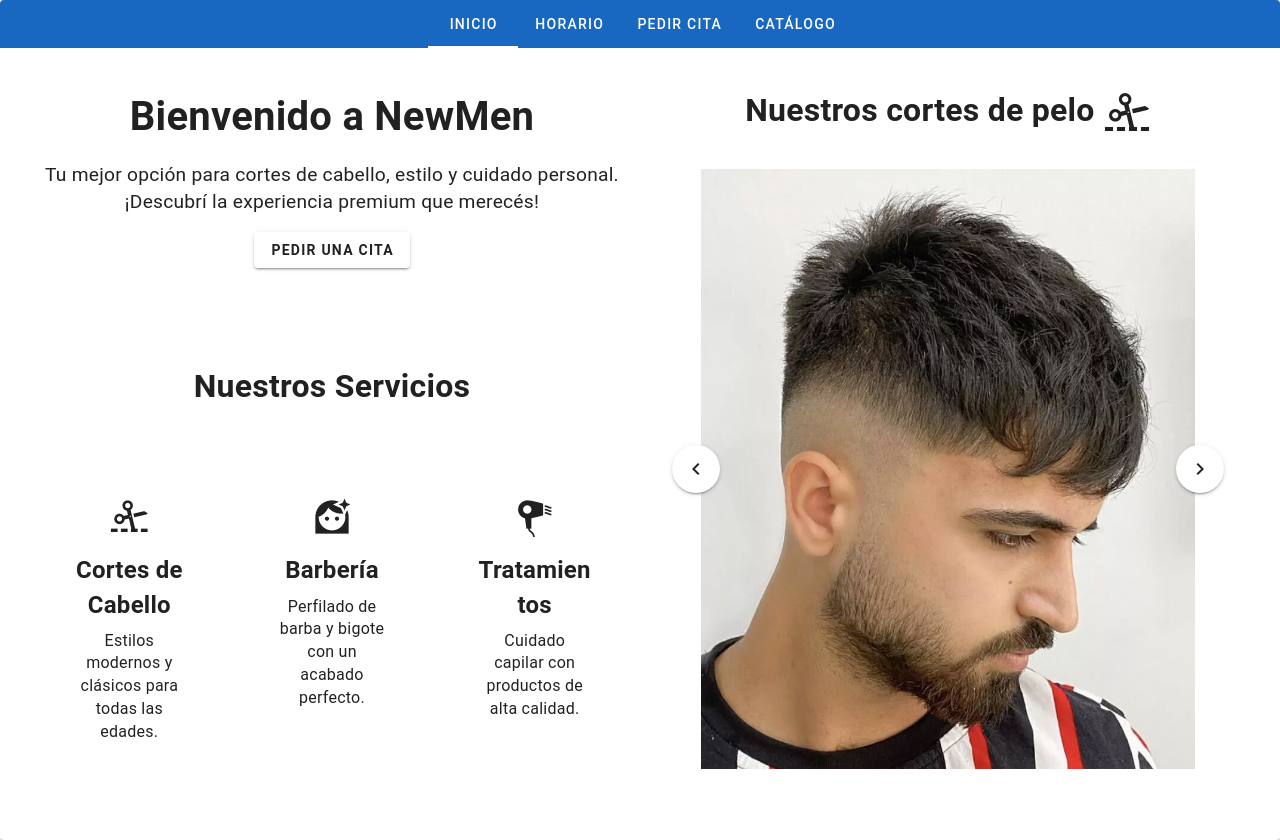
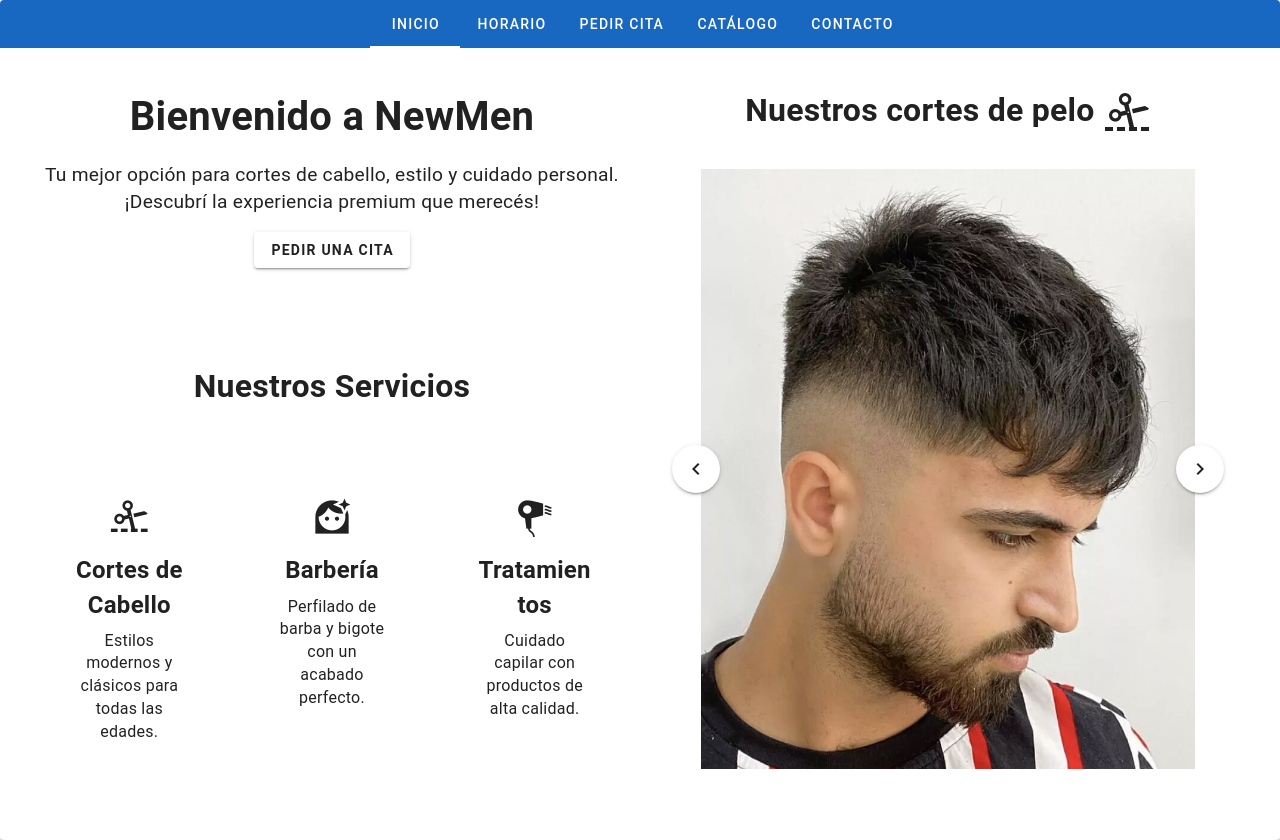
Before and after one commit to Alexfp28/newman-front, a Vue app: page / in a window 1280 px wide. Built offline with nearby package versions, Linux system fonts and the light colour scheme.

Commit message:
Cambios en el estilo del header adaptados al de vuetify.

```diff
--- a/index.html
+++ b/index.html
@@ -2,9 +2,9 @@
 <html lang="">
   <head>
     <meta charset="UTF-8">
-    <link rel="icon" href="/favicon.ico">
+    <link rel="icon" href="/src/images/newmen_logo.png">
     <meta name="viewport" content="width=device-width, initial-scale=1.0">
-    <title>Vite App</title>
+    <title>NewMen Web</title>
   </head>
   <body>
     <div id="app"></div>
--- a/src/OnlyDesktop/VistaUsuario/components/TabComponent.vue
+++ b/src/OnlyDesktop/VistaUsuario/components/TabComponent.vue
@@ -3,10 +3,10 @@
 import ScheduleComponent from "@/OnlyDesktop/VistaUsuario/components/pages/ScheduleComponent.vue";
 import AppointmentComponent from "@/OnlyDesktop/VistaUsuario/components/pages/AppointmentComponent.vue";
 import CatalogComponent from "@/OnlyDesktop/VistaUsuario/components/pages/CatalogComponent.vue";
-import "@/assets/TabComponent.css"
+import ContactComponent from "@/OnlyDesktop/VistaUsuario/components/pages/ContactComponent.vue";
 
 export default {
-  components: {AppointmentComponent, ScheduleComponent, HomeComponent, CatalogComponent},
+  components: {ContactComponent, AppointmentComponent, ScheduleComponent, HomeComponent, CatalogComponent},
   data: () => ({
     tab: 'Inicio',
     items: [
@@ -24,12 +24,13 @@
     <v-tabs
         v-model="tab"
         bg-color="primary"
-        class="justify-center"
+        align-tabs="center"
     >
       <v-tab value="one">Inicio</v-tab>
       <v-tab value="two">Horario</v-tab>
       <v-tab value="three">Pedir Cita</v-tab>
       <v-tab value="fourth">Catálogo</v-tab>
+      <v-tab value="fifth">Contacto</v-tab>
     </v-tabs>
 
     <v-card-text class="justify-center">
@@ -49,6 +50,10 @@
         <v-tabs-window-item value="fourth">
           <CatalogComponent/>
         </v-tabs-window-item>
+
+        <v-tabs-window-item value="fifth">
+          <ContactComponent/>
+        </v-tabs-window-item>
       </v-tabs-window>
     </v-card-text>
   </v-card>
--- /dev/null
+++ b/src/OnlyDesktop/VistaUsuario/components/pages/ContactComponent.vue
@@ -0,0 +1,13 @@
+<script>
+export default {
+  name: "ContactComponent"
+}
+</script>
+
+<template>
+<p>Bienvenido al componente de contacto!!!</p>
+</template>
+
+<style scoped>
+
+</style>
--- a/src/assets/TabComponent.css
+++ /dev/null
@@ -1,3 +0,0 @@
-.v-slide-group__content {
-    justify-content: center;
-}
```
Also changed, not shown: src/images/newmen_logo.png (added).
